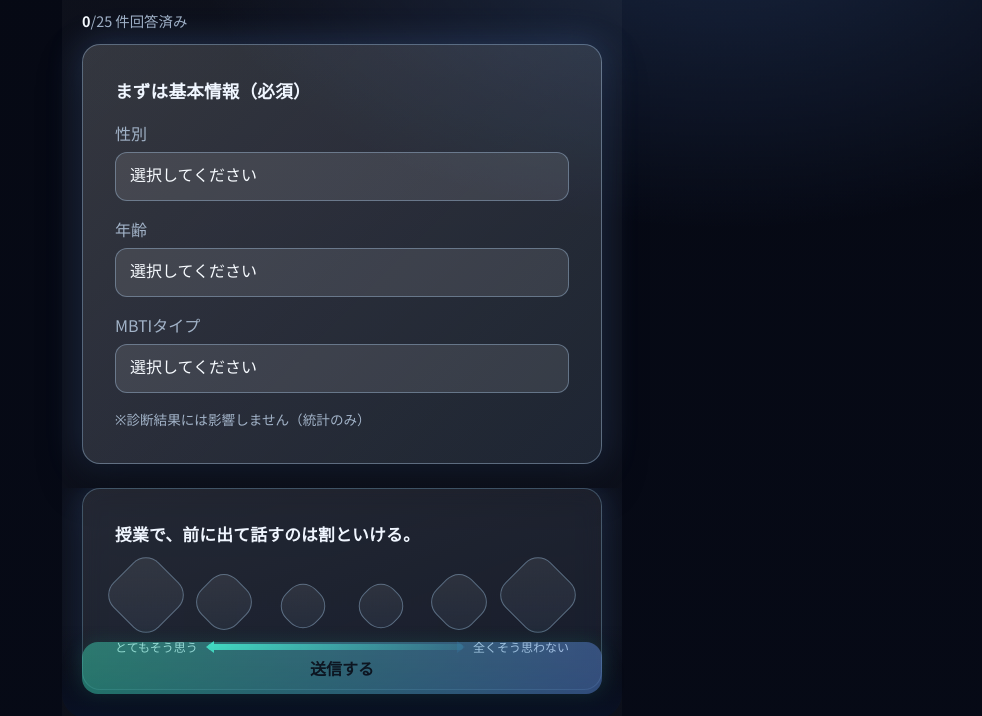
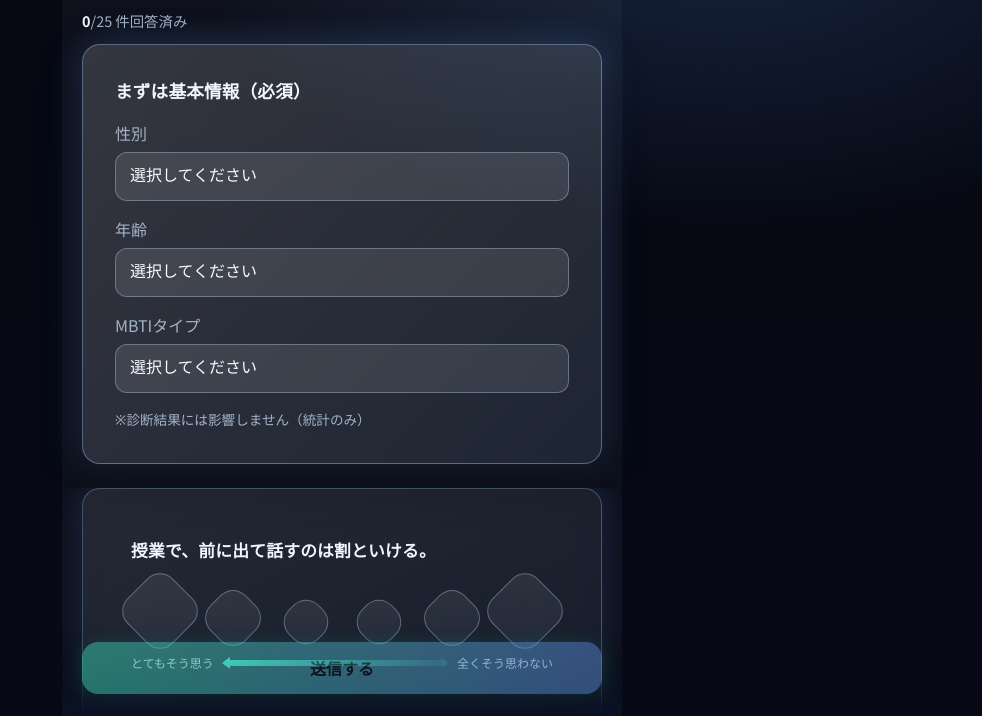
Before and after one commit to cypheroneinc-oss/cb-bot-server, a website with bundled scripts: page bot_server/liff/index.html in a window 1280 px wide. Shown: the part 82-798 px from the top of the page, without its empty margins (298-1280 px from the left). Built offline with nearby package versions, Linux system fonts and the light colour scheme.

Commit message:
Update app.css

```diff
--- a/bot_server/liff/assets/app.css
+++ b/bot_server/liff/assets/app.css
@@ -70,8 +70,8 @@ button { font-family: inherit; }
   box-shadow:
     0 18px 44px rgba(0,0,0,0.48),   /* 下方向の重量感 */
     0 0 34px rgba(106,163,255,0.28);/* 青みのグロー */
-  padding: 32px;                    /* ゆったり */
-  margin-bottom: 64px;              /* 設問同士の間隔 */
+  padding: 48px;                    /* ゆったり */
+  margin-bottom: 78px;              /* 設問同士の間隔 */
   transform: translateY(0);
   transition: transform .25s ease, box-shadow .25s ease, background .25s ease, border-color .25s ease;
 }
```
